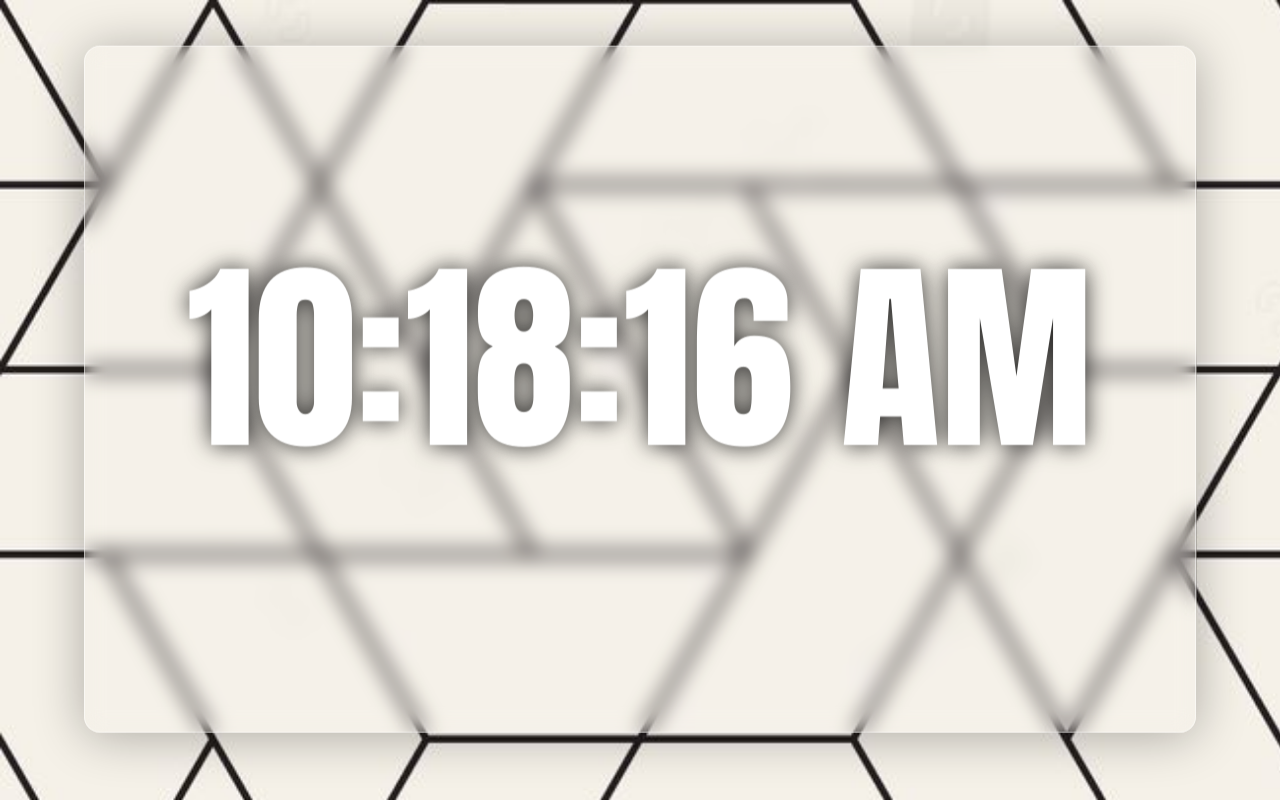
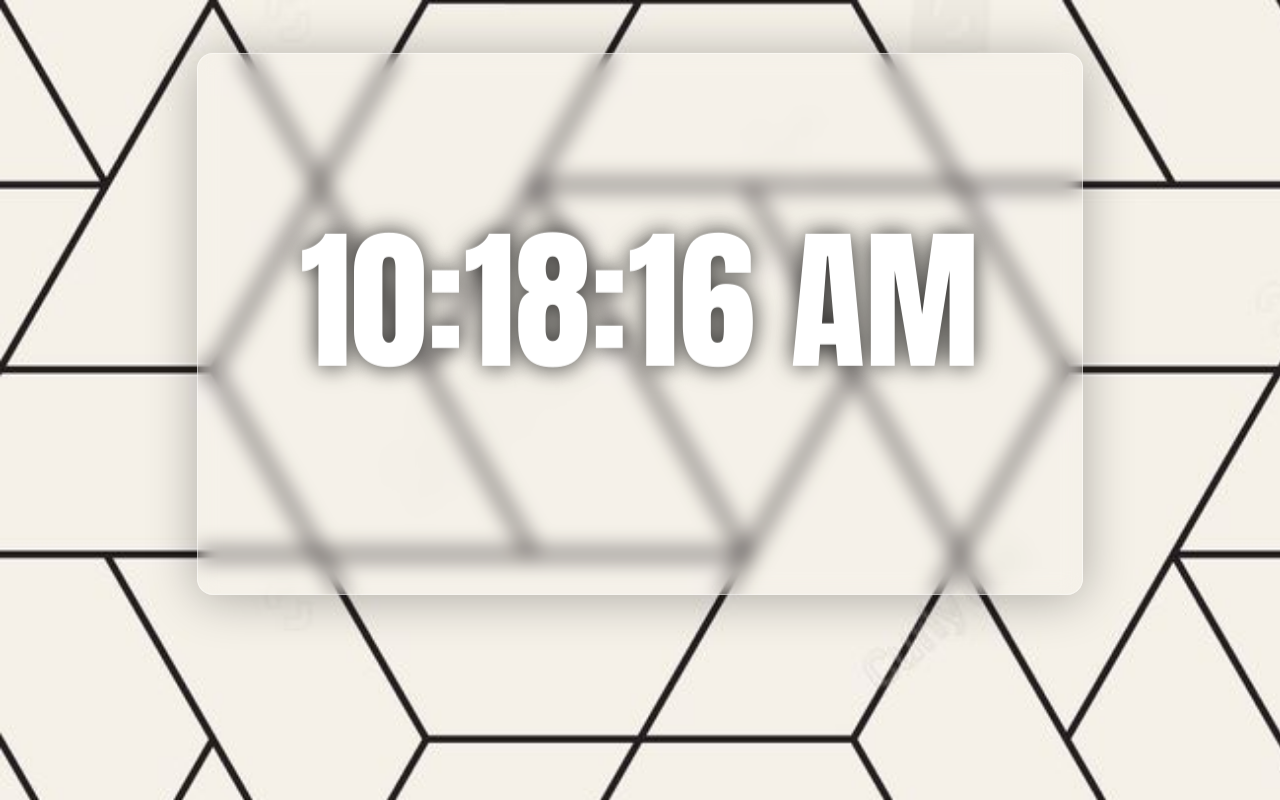
Before and after one commit to NotGlitchy32/DIgitalClock, a plain HTML site: page index.html in a window 1280 px wide. Drawn offline with Linux system fonts and the light colour scheme.

Commit message:
Update styles.css

```diff
--- a/styles.css
+++ b/styles.css
@@ -29,7 +29,7 @@ body {
 
 #clock {
  font-family: Impact, Haettenschweiler, 'Arial Narrow Bold', sans-serif;
- font-size: 16vw;
+ font-size: 12vw;
  text-shadow: 0 0 25px rgba(0, 0, 0, 0.8);
  color: white;
  animation: bounce-more 1s infinite alternate;
```
